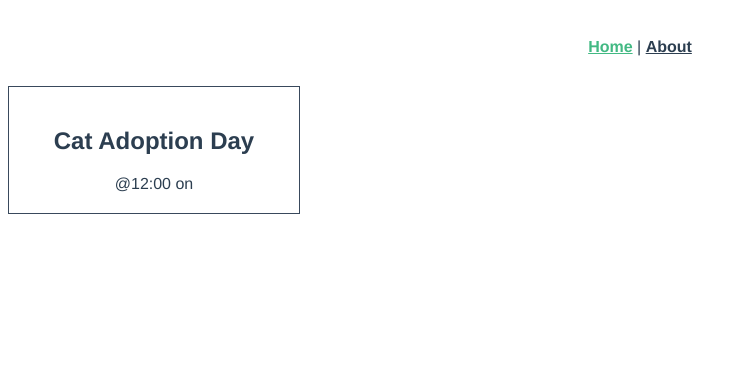
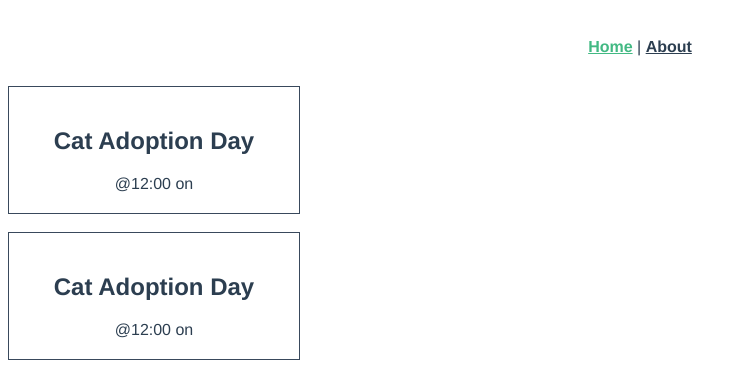
Before and after one commit to naturefadao/real-vue, a Vue app: page / in a window 1280 px wide. Shown: the top 376 px of the page, without its empty margins (0-747 px from the left). Built offline with nearby package versions, Linux system fonts and the light colour scheme.

Commit message:
change ref  from children view  to father,create datas list

```diff
--- a/src/components/EventCard.vue
+++ b/src/components/EventCard.vue
@@ -1,22 +1,22 @@
 <script setup>
-import { ref } from 'vue'
-// defineProps({
-//   msg: {
-//     type: String,
-//     required: true
-//   }
+// import { ref } from 'vue'
+defineProps({
+  event: {
+    type: Object,
+    required: true
+  }
+})
+// const event = ref({
+// id: 5928101,
+// category: 'animal welfare',
+// title: 'Cat Adoption Day',
+// description: 'Find your new feline friend at this event.',
+// location: 'Meow Town',
+// date: 'January 28, 2022',
+// time: '12:00',
+// petsAllowed: true,
+// organizer: 'Kat Laydee'
 // })
-const event = ref({
-  id: 5928101,
-  category: 'animal welfare',
-  title: 'Cat Adoption Day',
-  description: 'Find your new feline friend at this event.',
-  location: 'Meow Town',
-  date: 'January 28, 2022',
-  time: '12:00',
-  petsAllowed: true,
-  organizer: 'Kat Laydee'
-})
 </script>
 
 <template>
--- a/src/views/HomeView.vue
+++ b/src/views/HomeView.vue
@@ -5,11 +5,46 @@ import EventCard from '@/components/EventCard.vue'
 @ 是一种常用的别名，用于简化模块导入路径。这个别名通常在项目的配置文件中定义，例如 Webpack、Vite 或其他构建工具的配置。
 @ 符号通常代表项目的根目录或者 src 目录。这样写可以让你在导入模块时避免使用相对路径，这样可以使导入路径更加简洁和可读。
 */
+import { ref } from 'vue'
+/*ref 是 Vue 3 的 Composition API 中引入的一个概念，用于创建响应式引用。在 Vue 2 中，
+响应式数据通常是通过 data() 返回的对象来管理的，而在 Vue 3 中，ref 和 reactive 用于管理响应式状态。
+// 创建一个响应式引用
+const message = ref('Hello, Vue 3!');
+
+// 方法来更新响应式引用
+function updateMessage() {
+  message.value = 'Message updated!';
+}
+*/
+const events = ref([
+  {
+    id: 5928101,
+    category: 'animal welfare',
+    title: 'Cat Adoption Day',
+    description: 'Find your new feline friend at this event.',
+    location: 'Meow Town',
+    date: 'January 28, 2022',
+    time: '12:00',
+    petsAllowed: true,
+    organizer: 'Kat Laydee'
+  },
+  {
+    id: 5928101,
+    category: 'animal welfare',
+    title: 'Cat Adoption Day',
+    description: 'Find your new feline friend at this event.',
+    location: 'Meow Town',
+    date: 'January 28, 2022',
+    time: '12:00',
+    petsAllowed: true,
+    organizer: 'Kat Laydee'
+  }
+])
 </script>
 
 <template>
   <div class="home">
-    <EventCard />
+    <EventCard v-for="event in events" :key="event.id" :event="event" />
     <!-- ES6 模块导入语法 -->
   </div>
 </template>
```
